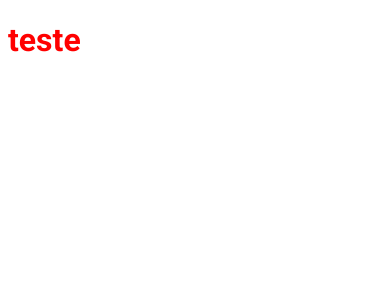
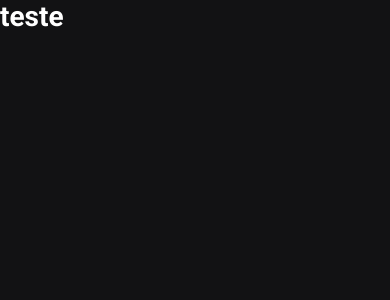
Before and after one commit to joaoarieira/ignews, a Next.js app: page / in a window 390 px wide. Shown: the top 300 px of the page. Built offline with nearby package versions, Linux system fonts and the light colour scheme.

Commit message:
global styles updated

```diff
--- a/src/pages/_app.tsx
+++ b/src/pages/_app.tsx
@@ -1,4 +1,5 @@
 import { AppProps } from 'next/app';
+import '../styles/global.scss';
 
 function MyApp({ Component, pageProps }: AppProps) {
   return <Component {...pageProps} />
--- a/src/pages/_document.tsx
+++ b/src/pages/_document.tsx
@@ -5,7 +5,6 @@
     return (
       <Html>
         <Head>
-          <title>ig.news</title>
           <link rel="preconnect" href="https://fonts.googleapis.com" />
           <link href="https://fonts.googleapis.com/css2?family=Roboto:wght@400;700;900&display=swap" rel="stylesheet"></link>
         </Head>
--- a/src/pages/index.tsx
+++ b/src/pages/index.tsx
@@ -1,9 +1,14 @@
-import styles from '../styles/home.module.scss';
+import Head from 'next/head';
 
 export default function Home() {
   return (
-    <h1 className={styles.title}>
+    <>
+    <Head>
+      <title>Home | ig.news</title>
+    </Head>
+    <h1 >
       teste
     </h1>
+    </>
   )
 }
--- /dev/null
+++ b/src/styles/global.scss
@@ -0,0 +1,46 @@
+* {
+  margin: 0;
+  padding: 0;
+  box-sizing: border-box;
+}
+
+:root {
+  --white: #FFFFFF;
+
+  --gray-100: #E1E1E6;
+  --gray-300: #A8A8B3;
+  --gray-900: #121214;
+
+  --cyan-500: #61DAFB;
+  --yellow-500: #eba417;
+}
+
+@media (max-width: 1080px) {
+  html {
+    font-size: 93.75%;
+  }
+}
+
+@media (max-width: 720px) {
+  html {
+    font-size: 87.5%;
+  }
+}
+
+body {
+  background-color: var(--gray-900);
+  color: var(--white);
+}
+
+body, input, textarea, select, button {
+  font: 400 1rem "Roboto", sans-serif;
+}
+
+button {
+  cursor: pointer;
+}
+
+a {
+  color: inherit;
+  text-decoration: none;
+}
--- a/src/styles/home.module.scss
+++ /dev/null
@@ -1,4 +0,0 @@
-.title {
-  font-family: roboto;
-  color: red;
-}
```
